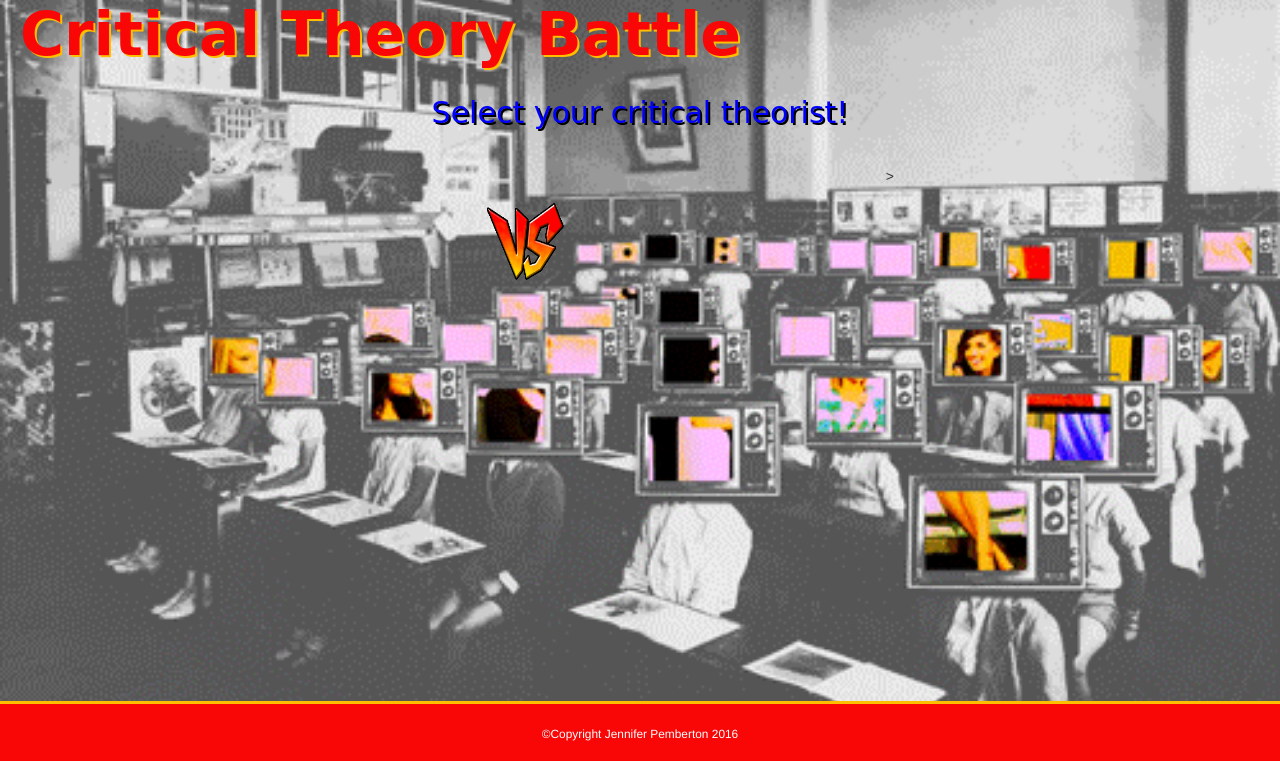
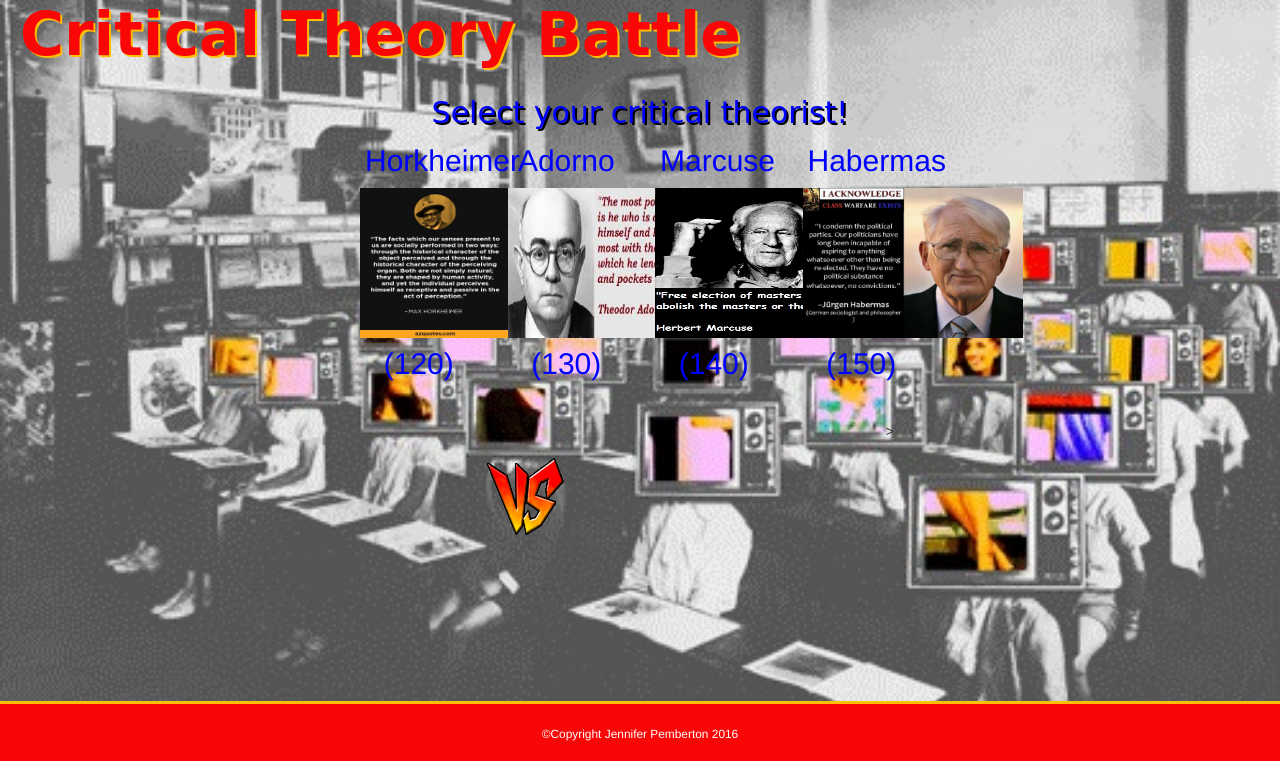
Before and after one commit to JenPhD/week-4-game, a PHP site: page / in a window 1280 px wide. Shown: the part 39-800 px from the top of the page. Run offline with PHP 8.4, Linux system fonts and the light colour scheme.

Commit message:
first heroku

```diff
--- a/assets/css/style.css
+++ b/assets/css/style.css
@@ -1,5 +1,5 @@
 body {
-	background-image: url("../images/brainwashed-0.png");
+	background-image: url("../images/brainwashed-0.jpg");
 	background-repeat: no-repeat;
 	background-size: 100%;
 	font-family:"Helvetica Neue",Helvetica,Arial,sans-serif;;
--- a/assets/javascript/game.js
+++ b/assets/javascript/game.js
@@ -1,4 +1,6 @@
-$(document).ready(function() {
+$( document ).ready(function(){
+
+	//click event to pick a theorist
 	var theorist = new Array(4);
 	theorist[0] = new Theorist ('Horkheimer', 'horkheimer.jpg', 120, 16, 23);
 	theorist[1] = new Theorist ('Adorno', 'adorno.jpg', 130, 18, 24);
@@ -23,13 +25,14 @@ $(document).ready(function() {
 	}
 
 	function showTheoristPool() {
-		$('#theorist').empty();
+		//$('#theorist').empty();
+		var ctr;
 		for (ctr = 0; ctr < theorist.length; ctr++) {
 			// Check to see if they have been selected to play first
 			// Will also need to check if they have been eliminated
-			if (theorist[ctr].status == 'available') {
-				var $newTriver = $('<div>')
-					.addClass('theorist col-sm-3')
+			if (theorist[ctr].status == 'opponent') {
+				var $newTheorist = $('<div>')
+					//.addClass('theorist col-sm-3')
 					.attr('theorist-id', ctr)
 					.html('<span class="name">'+ theorist[ctr].name + '</span><img src="../assets/images/'+ theorist[ctr].image +'"><span class="points">('+ theorist[ctr].health + ')</span>');
 					// $newTheorist.on('click', selectTheorist(ctr));
--- a/index.html
+++ b/index.html
@@ -28,8 +28,8 @@
         <div id="theorist" class="theorist col-sm-12">
           <div class="theorist col-sm-3" theorist-id="0">
             <span class="name">Horkheimer</span>
-            <img src="assets/images/horkheimer.jpg" height=150 width=220>
-            <span class="points"(120)</span>
+            <img src="assets/images/horkheimer.jpg" height=150 width=150>
+            <span class="points">(120)</span>
           </div>
           <div class="theorist col-sm-3" theorist-id="1">
             <span class="name">Adorno</span>
```
Also changed, not shown: assets/images/brainwashed-0.jpg (added).
